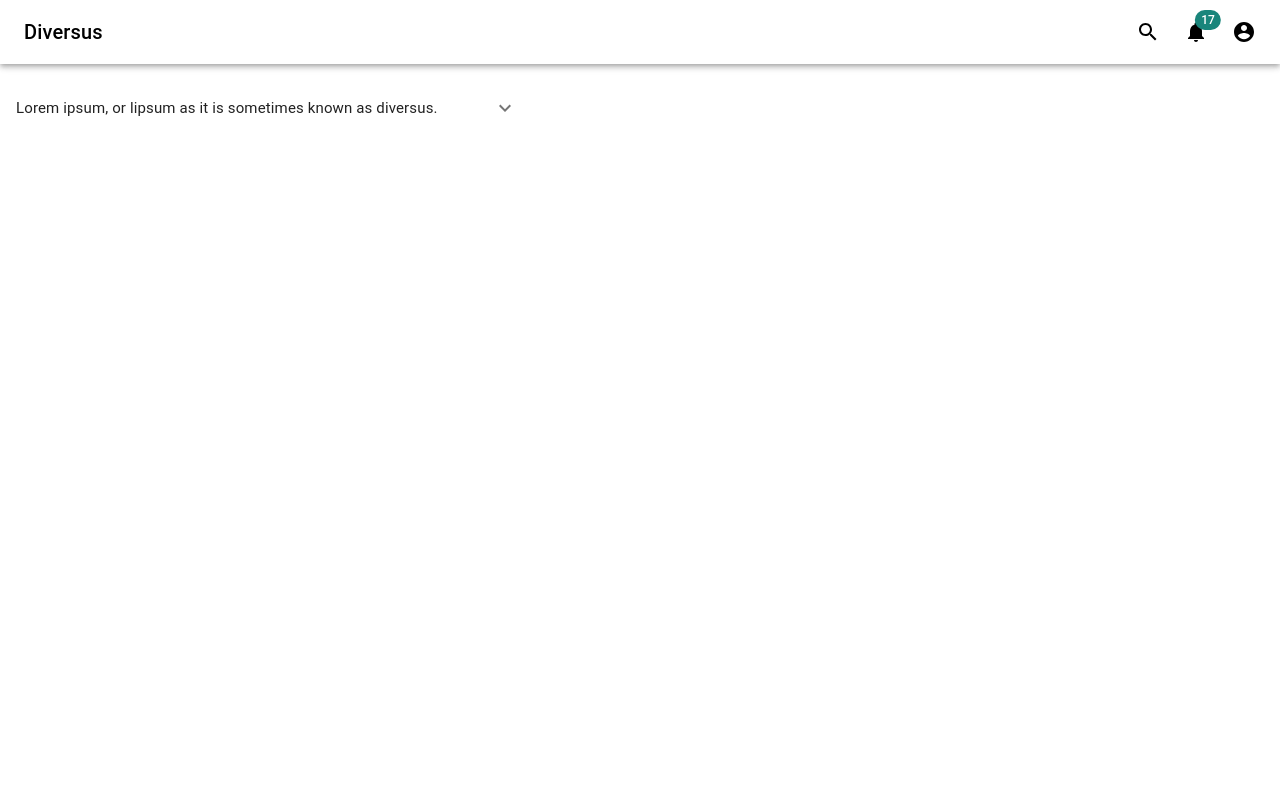
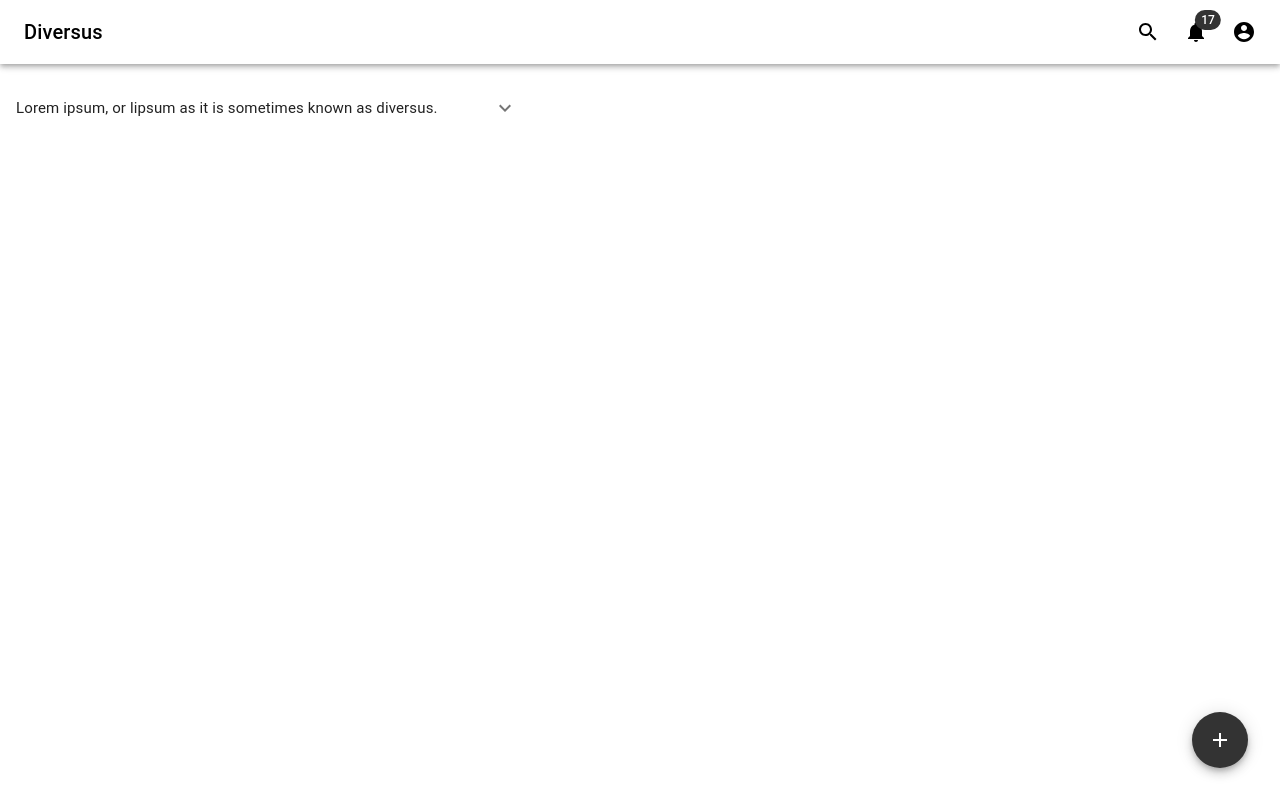
Before and after one commit to diversus-me/blossom, a React (Create React App) app: page /home in a window 1280 px wide. Built offline with nearby package versions, Linux system fonts and the light colour scheme; no server answers; what @uppy/core would draw is missing.

Commit message:
floating action button added

```diff
--- a/src/components/Home/Home.js
+++ b/src/components/Home/Home.js
@@ -2,6 +2,7 @@
 import Appbar from '../UI/Appbar';
 import ExpansionArea from '../UI/ExpansionArea';
 import { Grid } from '@material-ui/core';
+import FloatingActionButtons from '../UI/FloatingActionButtons';
 
 export default function Home() {
   return (
@@ -10,6 +11,7 @@
       <Grid container>
         <Grid item xs={12} sm={5} >
           <ExpansionArea />
+          <FloatingActionButtons />
         </Grid>
       </Grid>
     </div>
--- /dev/null
+++ b/src/components/UI/FloatingActionButtons.js
@@ -0,0 +1,32 @@
+import React from 'react';
+import { makeStyles } from '@material-ui/core/styles';
+import Fab from '@material-ui/core/Fab';
+import AddIcon from '@material-ui/icons/Add';
+
+const useStyles = makeStyles(theme => ({
+  fab: {
+    margin: theme.spacing(1),
+    position: 'absolute',
+    bottom: theme.spacing(3),
+    right: theme.spacing(3),
+    backgroundColor: theme.palette.secondary.main
+  },
+  extendedIcon: {
+    marginRight: theme.spacing(1),
+  },
+  button: {
+    color: theme.palette.primary.main
+  }
+}));
+
+export default function FloatingActionButtons() {
+  const classes = useStyles();
+
+  return (
+    <div>
+      <Fab aria-label="add" className={classes.fab}>
+        <AddIcon className={classes.button} />
+      </Fab>
+    </div>
+  );
+}
--- a/src/theme.js
+++ b/src/theme.js
@@ -5,10 +5,10 @@
 const theme = createMuiTheme({
   palette: {
     primary: {
-      main: '#556cd6',
+      main: '#fff',
     },
     secondary: {
-      main: '#19857b',
+      main: '#333333',
     },
     error: {
       main: red.A400,
```
